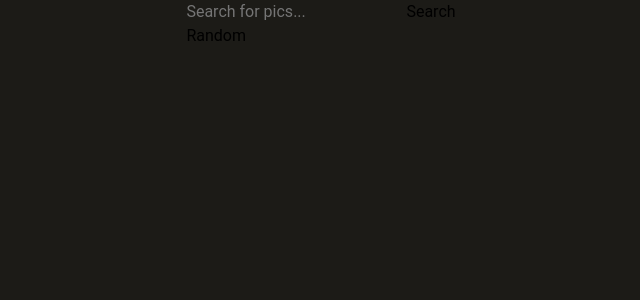
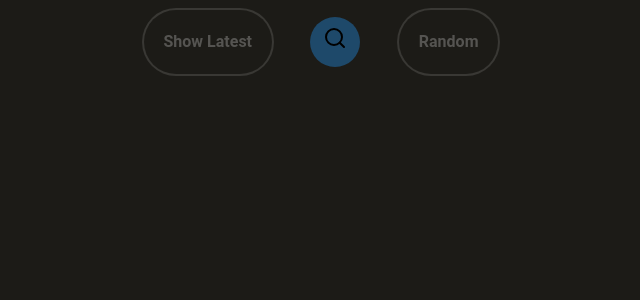
Before and after one commit to Jonesiii/PicFeed, a Vue app: page /feed in a window 1280 px wide. Shown: the top 300 px of the page, without its empty margins (319-959 px from the left). Built offline with nearby package versions, Linux system fonts and the light colour scheme; no server answers.

Commit message:
add styling to buttons and searchbox

```diff
--- a/package.json
+++ b/package.json
@@ -15,6 +15,7 @@
   "dependencies": {
     "axios": "^1.5.0",
     "dotenv": "^16.3.1",
+    "lucide-vue-next": "^0.279.0",
     "pinia": "^2.1.4",
     "vue": "^3.3.4",
     "vue-router": "^4.2.4",
--- a/src/App.vue
+++ b/src/App.vue
@@ -3,6 +3,8 @@ import { ref, onMounted } from 'vue';
 import axios from 'axios';
 import Searchbar from './components/Searchbar.vue';
 import Gallery from './components/Gallery.vue';
+import RandomButton from './components/RandomButton.vue';
+import FeedButton from './components/FeedButton.vue';
 
 const key = import.meta.env.VITE_ACCESS_KEY;
 const randomPhotoUrl = `https://api.unsplash.com/photos/random?client_id=${key}`;
@@ -51,9 +53,9 @@ const getPhotoFeed = async () => {
   }
 };
 
-/* onMounted(()=> {
+onMounted(()=> {
   getPhotoFeed();
-}); */
+});
 
 const stopSearching = () => {
   isSearching.value = false;
@@ -64,8 +66,10 @@ const stopSearching = () => {
 <template>
   <div class="container">
     <div class="content-container">
-      <div class="searchbar">
-        <Searchbar @random="getRandom" @search="getSearchResults"/>
+      <div class="searchbar-and-nav">
+        <FeedButton @search="getSearchResults"/>
+        <Searchbar @search="getSearchResults"/>
+        <RandomButton @random="getRandom" />
       </div>
       <div class="content">
         <Gallery v-if="!isSearching && feedLinks.length > 0" :links="feedLinks" />
@@ -98,11 +102,30 @@ const stopSearching = () => {
 .content {
   flex: 1;
   background-color: #1c1b17;
-  color: aquamarine;
+  color: white;
   padding: 25px;
 }
 
-.searchbar {
-  margin: auto;
+.searchbar-and-nav {
+  display: flex;
+  justify-content: space-between;
+  align-items: center;
+  }
+
+.searchbar-and-nav > *:first-child {
+  margin-left: auto;
+  padding: 20px;
+  top:15%;
+  right:3%;
+}
+
+.searchbar-and-nav > *:last-child {
+  margin-right: auto;
+  padding: 20px;
+  top:15%;
+  left:3%;
+}
+.searchbar-and-nav > *:nth-child(2) {
+  top:15%;
 }
 </style>
--- /dev/null
+++ b/src/components/FeedButton.vue
@@ -0,0 +1,70 @@
+<template>
+  <button class="animated-button" @click.prevent="emitFeed">Show Latest</button>
+</template>
+
+<script setup>
+import { defineEmits } from 'vue';
+
+const emits = defineEmits(['random']);
+
+const emitFeed = () => {
+  console.log('clicked');
+  emits('random');
+};
+
+</script>
+
+
+<style scoped>
+.animated-button {
+  position: relative;
+  display: inline-block;
+  padding: 12px 24px;
+  border: none;
+  font-size: 16px;
+  background-color: inherit;
+  border-radius: 100px;
+  font-weight: 600;
+  color: #ffffff40;
+  box-shadow: 0 0 0 2px #ffffff20;
+  cursor: pointer;
+  overflow: hidden;
+  transition: all 0.6s cubic-bezier(0.23, 1, 0.320, 1);
+}
+
+.animated-button span:last-child {
+  position: absolute;
+  top: 50%;
+  left: 50%;
+  transform: translate(-50%, -50%);
+  width: 20px;
+  height: 20px;
+  background-color: #2196F3;
+  border-radius: 50%;
+  opacity: 0;
+  transition: all 0.8s cubic-bezier(0.23, 1, 0.320, 1);
+}
+
+.animated-button span:first-child {
+  position: relative;
+  z-index: 1;
+}
+
+.animated-button:hover {
+  box-shadow: 0 0 0 5px #2195f360;
+  color: #ffffff;
+}
+
+.animated-button:active {
+  scale: 0.95;
+}
+
+.animated-button:hover span:last-child {
+  width: 150px;
+  height: 150px;
+  opacity: 1;
+}
+
+
+
+</style>
--- a/src/components/Gallery.vue
+++ b/src/components/Gallery.vue
@@ -17,7 +17,6 @@
             v-bind="props"
               aspect-ratio="1"
               cover
-              class="bg-grey-lighten-2"
             >
               <span v-if="isHovering" class="enlargement-icon">
                 <i class="material-symbols-outlined">expand_content</i>
--- /dev/null
+++ b/src/components/RandomButton.vue
@@ -0,0 +1,67 @@
+<template>
+  <button class="animated-button" @click.prevent="emitRandom">Random</button>
+</template>
+
+<script setup>
+import { defineEmits } from 'vue';
+
+const emits = defineEmits(['search']);
+
+const emitRandom = () => {
+  console.log('clicked');
+  emits('random');
+};
+
+</script>
+
+<style scoped>
+.animated-button {
+  position: relative;
+  display: inline-block;
+  padding: 12px 24px;
+  border: none;
+  font-size: 16px;
+  background-color: inherit;
+  border-radius: 100px;
+  font-weight: 600;
+  color: #ffffff40;
+  box-shadow: 0 0 0 2px #ffffff20;
+  cursor: pointer;
+  overflow: hidden;
+  transition: all 0.6s cubic-bezier(0.23, 1, 0.320, 1);
+}
+
+.animated-button span:last-child {
+  position: absolute;
+  top: 50%;
+  left: 50%;
+  transform: translate(-50%, -50%);
+  width: 20px;
+  height: 20px;
+  background-color: #2196F3;
+  border-radius: 50%;
+  opacity: 0;
+  transition: all 0.8s cubic-bezier(0.23, 1, 0.320, 1);
+}
+
+.animated-button span:first-child {
+  position: relative;
+  z-index: 1;
+}
+
+.animated-button:hover {
+  box-shadow: 0 0 0 5px #2195f360;
+  color: #ffffff;
+}
+
+.animated-button:active {
+  scale: 0.95;
+}
+
+.animated-button:hover span:last-child {
+  width: 150px;
+  height: 150px;
+  opacity: 1;
+}
+
+</style>
--- a/src/components/Searchbar.vue
+++ b/src/components/Searchbar.vue
@@ -1,28 +1,28 @@
+<template>
+  <div class="search-box">
+    <button class="btn-search" @click="emitSearch">
+      <Search
+        color="black"
+      />
+    </button>
+    <input class="input-search" type="text" placeholder="Search for pics..." @keyup.enter="emitSearch" v-model="query" />
+  </div>
 
 
-<template>
-  <div>
-    <input class="searchbar" type="text" placeholder="Search for pics..." @keyup.enter="emitSearch" v-model="query" />
-    <button @click.prevent="emitSearch" >Search</button>
-  </div>
-
-  <button class="randomButton" @click.prevent="emitRandom">Random</button>
 </template>
 
 <script setup>
 import { ref, defineEmits } from 'vue';
+import { Search } from 'lucide-vue-next';
 
 const query = ref("");
-const emits = defineEmits(['random', 'search']);
+const emits = defineEmits(['search']);
 
 const resetSearchField = () => {
   query.value = '';
 };
 
-const emitRandom = () => {
-  console.log('clicked');
-  emits('random');
-};
+
 
 const emitSearch = () => {
   console.log(`searched with ${query.value}`);
@@ -30,3 +30,60 @@ const emitSearch = () => {
   resetSearchField();
 };
 </script>
+
+<style scoped>
+.search-box{
+  width: fit-content;
+  height: fit-content;
+  position: relative;
+}
+.input-search{
+  height: 50px;
+  width: 50px;
+  border-style: none;
+  padding: 10px;
+  font-size: 18px;
+  letter-spacing: 2px;
+  outline: none;
+  border-radius: 25px;
+  transition: all .5s ease-in-out;
+  background-color: #2195f360;
+  padding-right: 40px;
+  color:#fff;
+}
+.input-search::placeholder{
+  color:rgba(255,255,255,.5);
+  font-size: 18px;
+  letter-spacing: 2px;
+  font-weight: 100;
+}
+.btn-search{
+  width: 50px;
+  height: 50px;
+  border-style: none;
+  font-size: 20px;
+  font-weight: bold;
+  outline: none;
+  cursor: pointer;
+  border-radius: 50%;
+  position: absolute;
+  right: 0px;
+  color:#ffffff ;
+  background-color:transparent;
+  pointer-events: painted;
+}
+.btn-search:focus ~ .input-search{
+  width: 300px;
+  border-radius: 0px;
+  background-color: transparent;
+  border-bottom:1px solid rgba(255,255,255,.5);
+  transition: all 500ms cubic-bezier(0, 0.110, 0.35, 2);
+}
+.input-search:focus{
+  width: 300px;
+  border-radius: 0px;
+  background-color: transparent;
+  border-bottom:1px solid rgba(255,255,255,.5);
+  transition: all 500ms cubic-bezier(0, 0.110, 0.35, 2);
+}
+</style>
```
Also changed, not shown: 1 other file (tests, documents, lock files or other folders).
